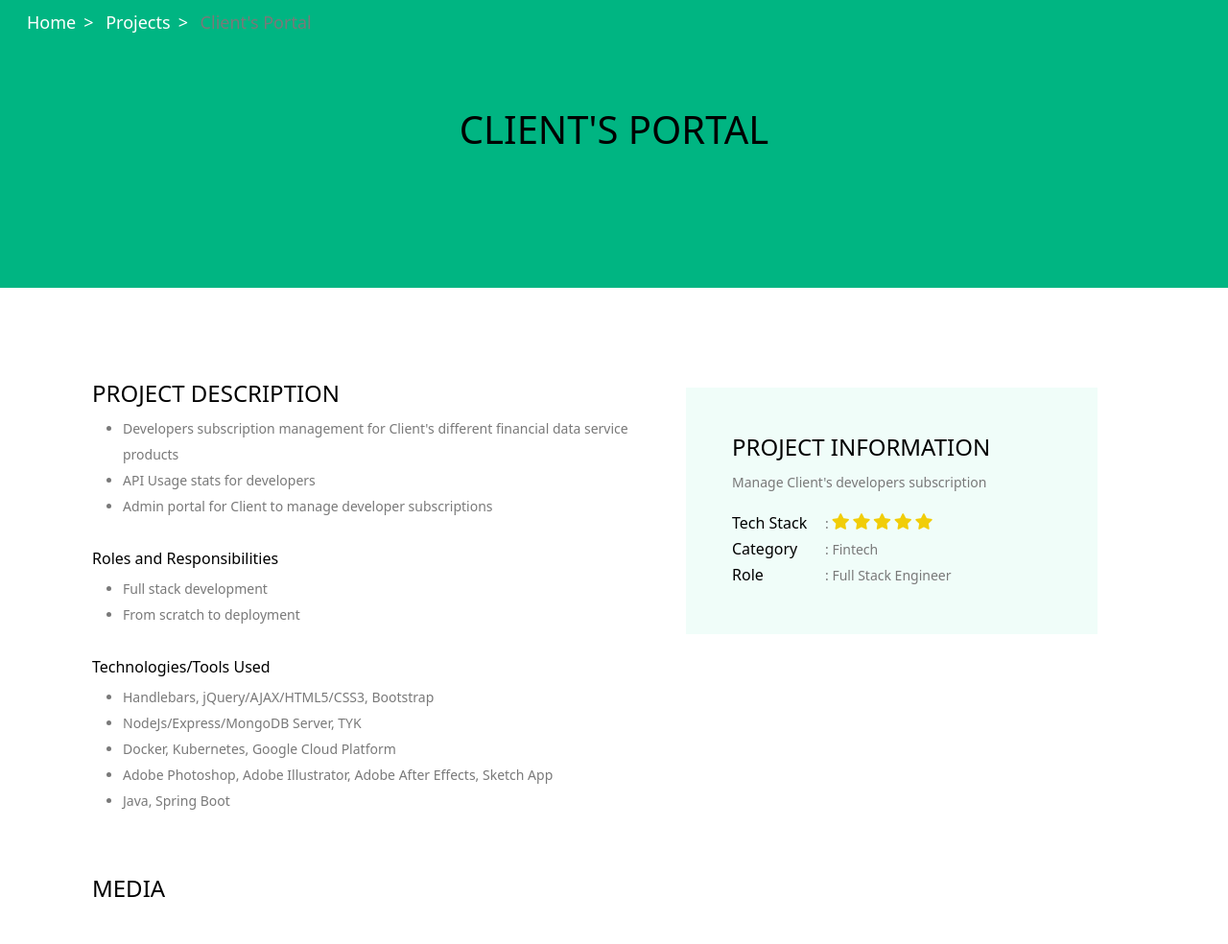
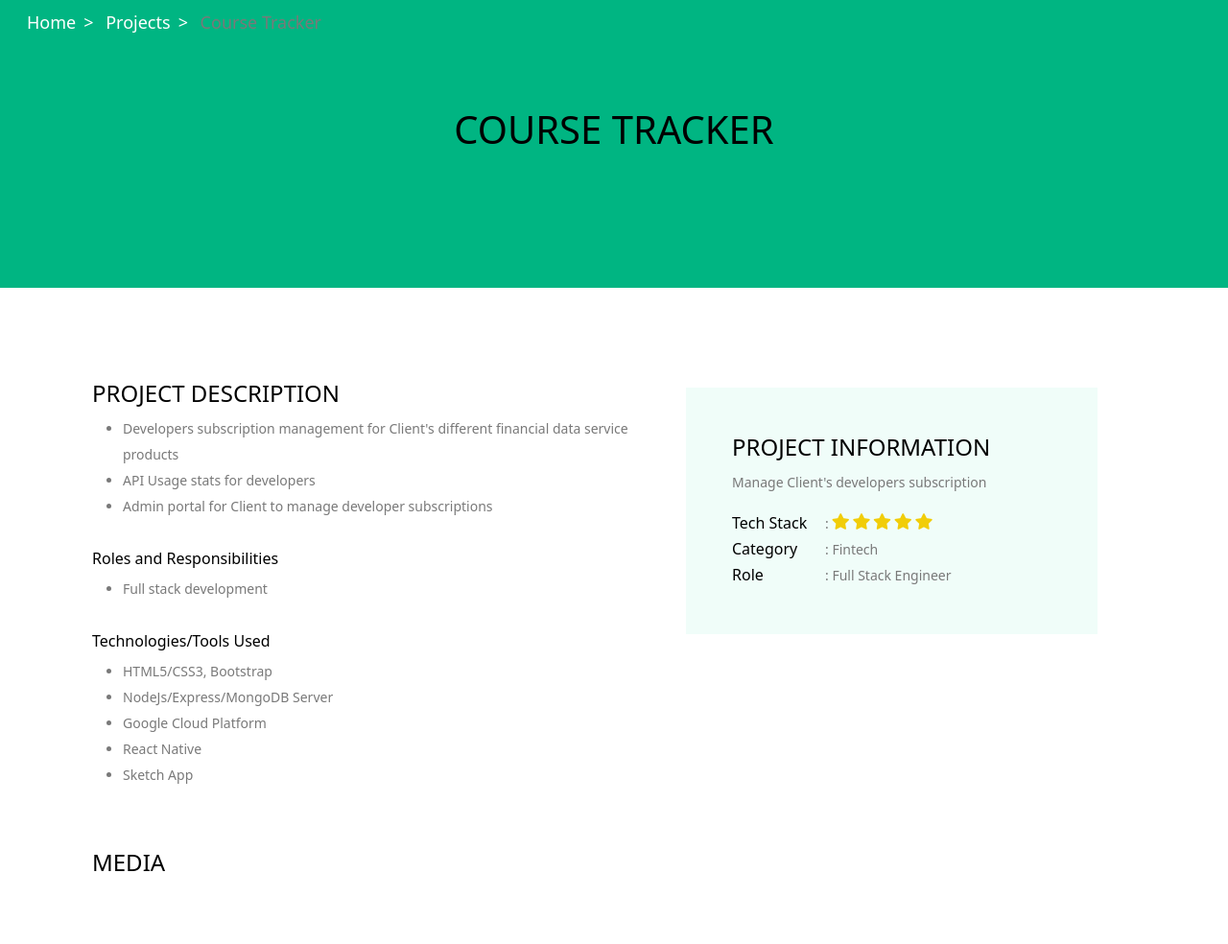
Before and after one commit to igopalakrishnan/igopalakrishnan.github.io, a plain HTML site: page projects/courseTracker.html in a window 1280 px wide. Shown: the whole page at 96% size. Drawn offline with nearby package versions, Linux system fonts and the light colour scheme.

Commit message:
update projects pages

```diff
--- a/projects/courseTracker.html
+++ b/projects/courseTracker.html
@@ -18,9 +18,9 @@
         <ul class="breadcrumb">
             <li><a href="../index.html">Home</a></li>
             <li><a href="../html/Project.html">Projects</a></li>
-            <li>Client's Portal</li>
+            <li>Course Tracker</li>
         </ul>
-        <h1 class="text-uppercase text-center p-5">client's portal</h1>
+        <h1 class="text-uppercase text-center p-5">course Tracker</h1>
     </div>
 
     <div class="container p-5 m-sm-5">
@@ -49,16 +49,15 @@
                             <h6 class="pt-3">Roles and Responsibilities</h6>
                             <ul>
                                 <li> Full stack development</li>
-                                <li>From scratch to deployment</li>
                             </ul>
 
                             <h6 class="pt-3">Technologies/Tools Used</h6>
                             <ul>
-                                <li> Handlebars, jQuery/AJAX/HTML5/CSS3, Bootstrap</li>
-                                <li> NodeJs/Express/MongoDB Server, TYK </li>
-                                <li> Docker, Kubernetes, Google Cloud Platform</li>
-                                <li> Adobe Photoshop, Adobe Illustrator, Adobe After Effects, Sketch App</li>
-                                <li> Java, Spring Boot</li>
+                                <li>HTML5/CSS3, Bootstrap</li>
+                                <li> NodeJs/Express/MongoDB Server</li>
+                                <li> Google Cloud Platform</li>
+                                <li> React Native</li>
+                                <li> Sketch App</li>
                             </ul>
                         </div>
                         <div class=" col-lg-5 p-lg-2">
```
Also changed, not shown: projects/bookApp.html (+2 -2 lines), projects/clientPortal.html (+4 -6 lines), 2 other files.
